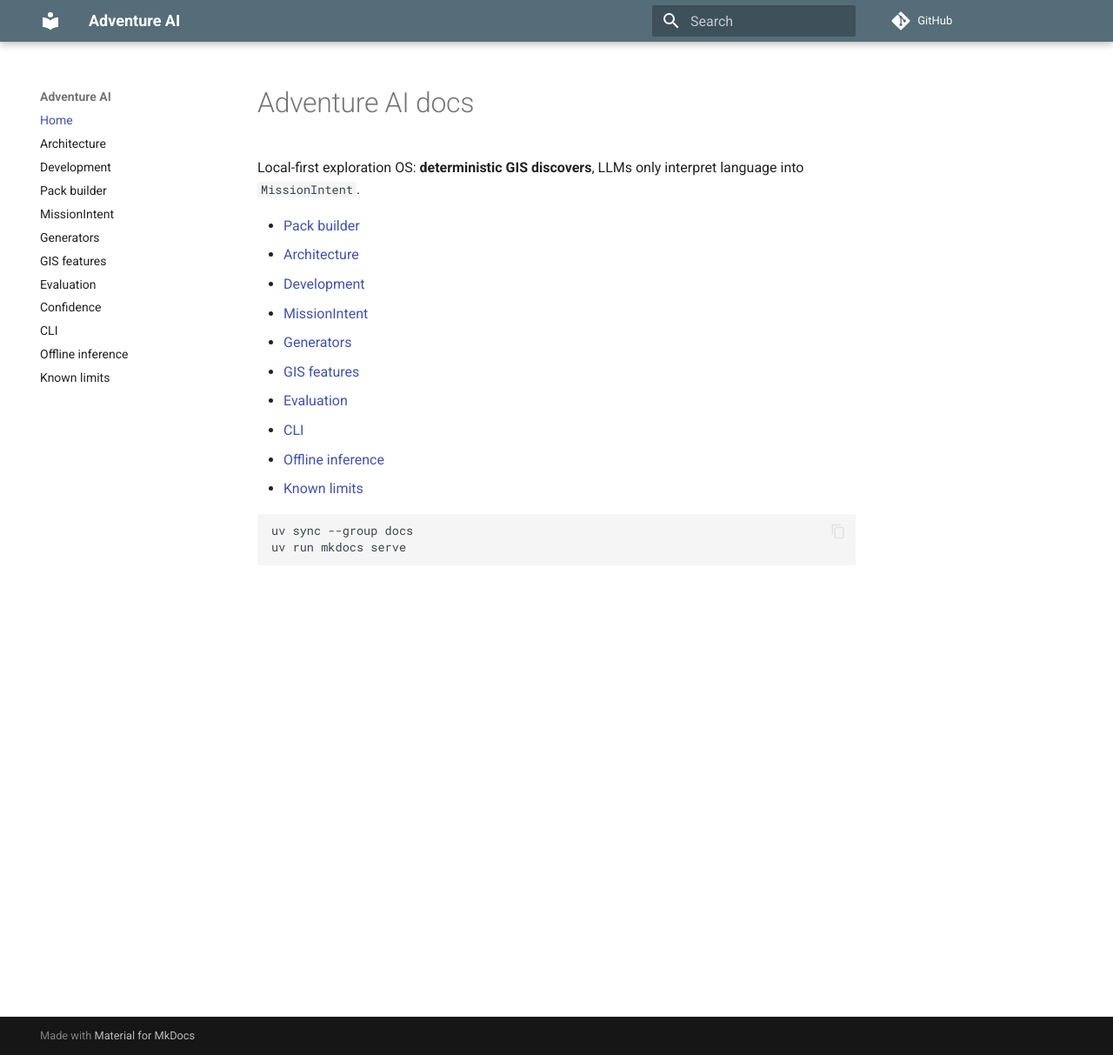
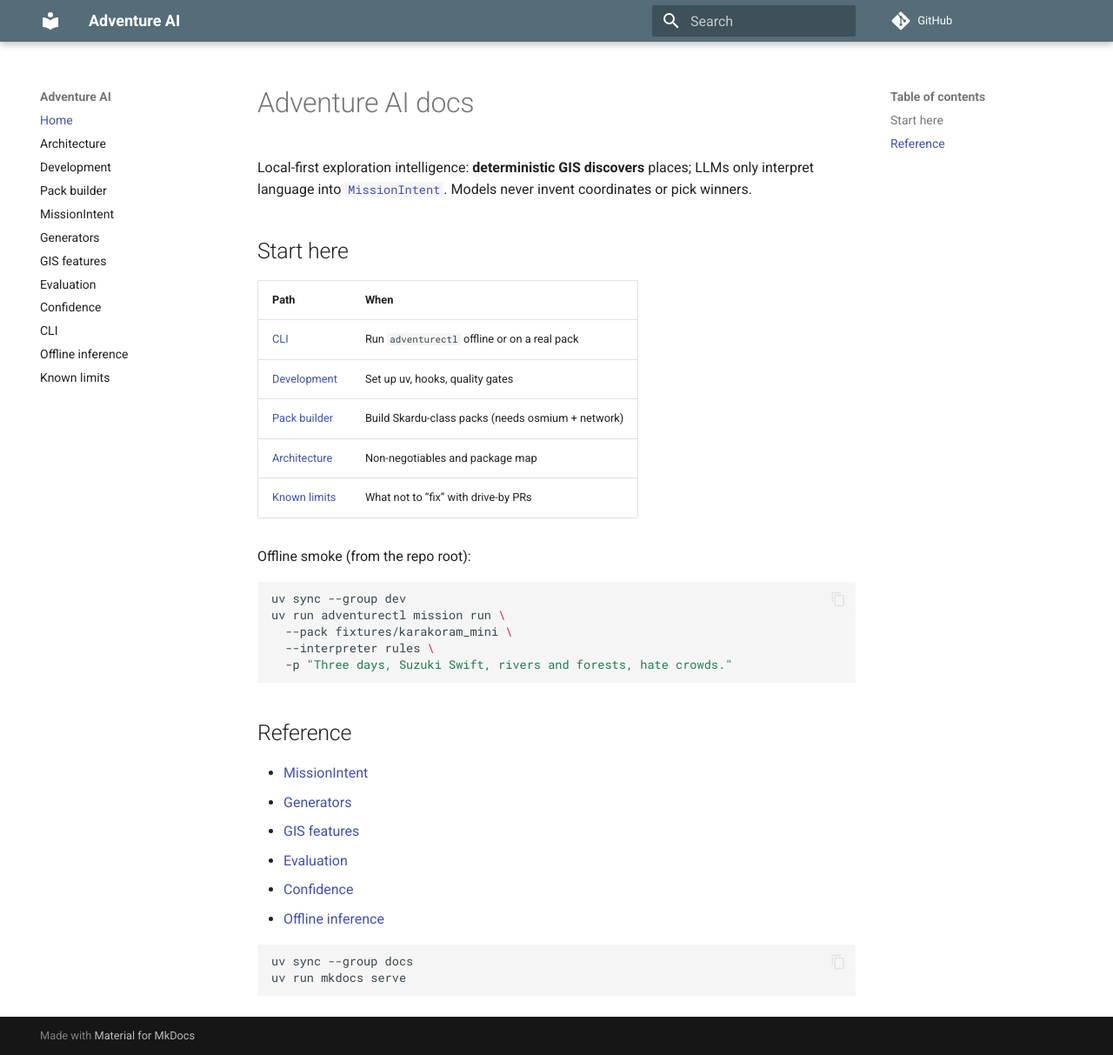
Before and after one commit to OmarFarooq908/TerraQuest, an MkDocs documentation site: the page built from docs/index.md, in a window 1280 px wide and 1213 px high. Shown: the whole window at 87% size. Built offline with MkDocs 1.6.1 and Material for MkDocs 9.7.7, drawn with Linux system fonts in a browser that asks for light colours; comment, search, counter and statistics services are not loaded.

Commit message:
docs: polish quick-start and fix contributor-facing clarity (#4)
Tighten fixture vs real-pack paths, align CLI/docs tables, repair ROADMAP
issue links, and fix known-limits formatting for MkDocs strict builds.

````diff
--- a/docs/index.md
+++ b/docs/index.md
@@ -1,17 +1,35 @@
 # Adventure AI docs
 
-Local-first exploration OS: **deterministic GIS discovers**, LLMs only interpret language into `MissionIntent`.
+Local-first exploration intelligence: **deterministic GIS discovers** places; LLMs only interpret language into [`MissionIntent`](mission-intent.md). Models never invent coordinates or pick winners.
 
-- [Pack builder](pack-builder.md)
-- [Architecture](architecture.md)
-- [Development](development.md)
+## Start here
+
+| Path | When |
+|------|------|
+| [CLI](cli.md) | Run `adventurectl` offline or on a real pack |
+| [Development](development.md) | Set up uv, hooks, quality gates |
+| [Pack builder](pack-builder.md) | Build Skardu-class packs (needs osmium + network) |
+| [Architecture](architecture.md) | Non-negotiables and package map |
+| [Known limits](known-limits.md) | What not to “fix” with drive-by PRs |
+
+Offline smoke (from the repo root):
+
+```bash
+uv sync --group dev
+uv run adventurectl mission run \
+  --pack fixtures/karakoram_mini \
+  --interpreter rules \
+  -p "Three days, Suzuki Swift, rivers and forests, hate crowds."
+```
+
+## Reference
+
 - [MissionIntent](mission-intent.md)
 - [Generators](generators.md)
 - [GIS features](gis-features.md)
 - [Evaluation](evaluation.md)
-- [CLI](cli.md)
+- [Confidence](confidence.md)
 - [Offline inference](offline-inference.md)
-- [Known limits](known-limits.md)
 
 ```bash
 uv sync --group docs
````
Also changed, not shown: CHANGELOG.md (+1 -0 lines), CONTRIBUTING.md (+1 -1 lines), README.md (+17 -9 lines), ROADMAP.md (+4 -4 lines), SUPPORT.md (+2 -2 lines), docs/cli.md (+9 -2 lines), docs/development.md (+5 -2 lines), docs/known-limits.md (+6 -2 lines).
